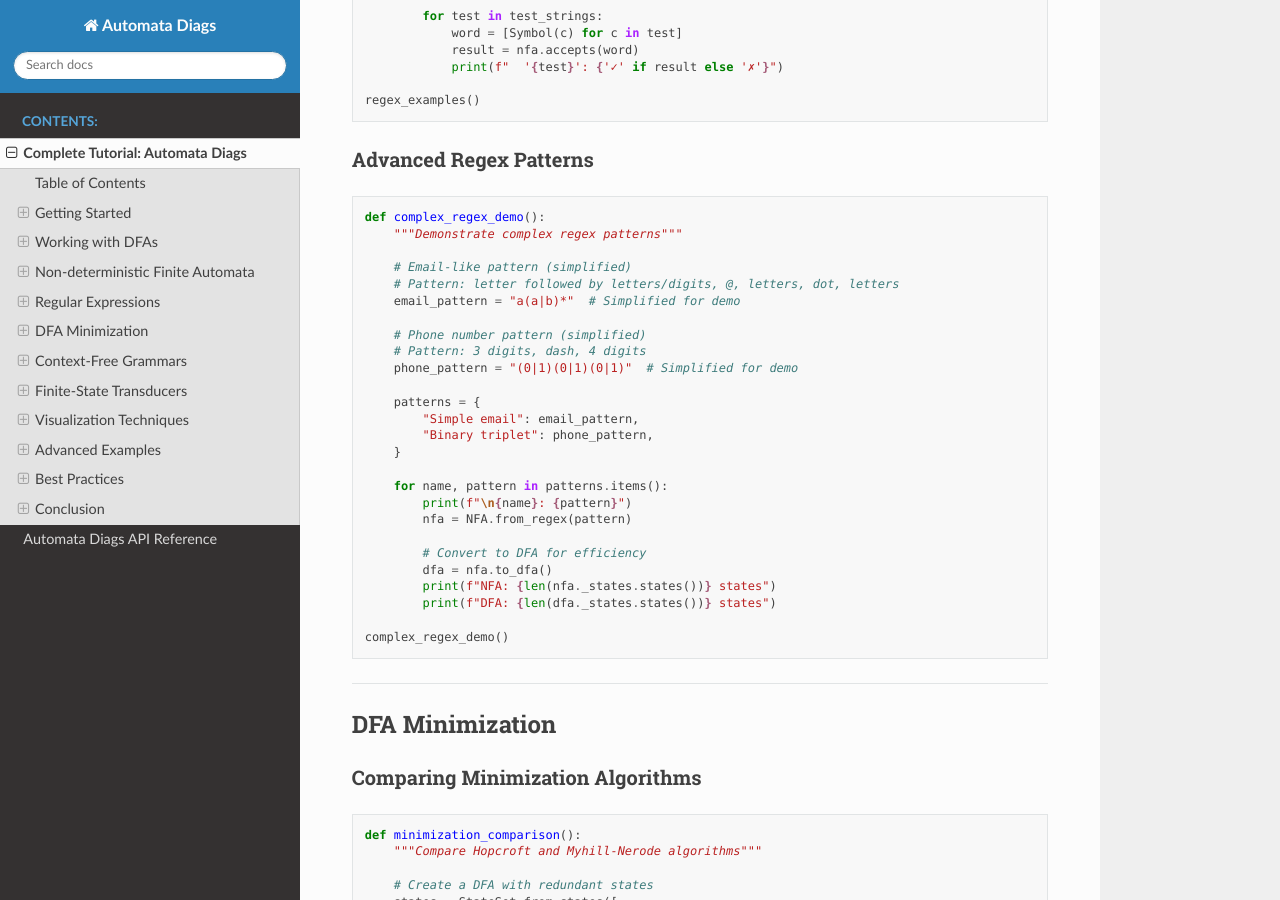
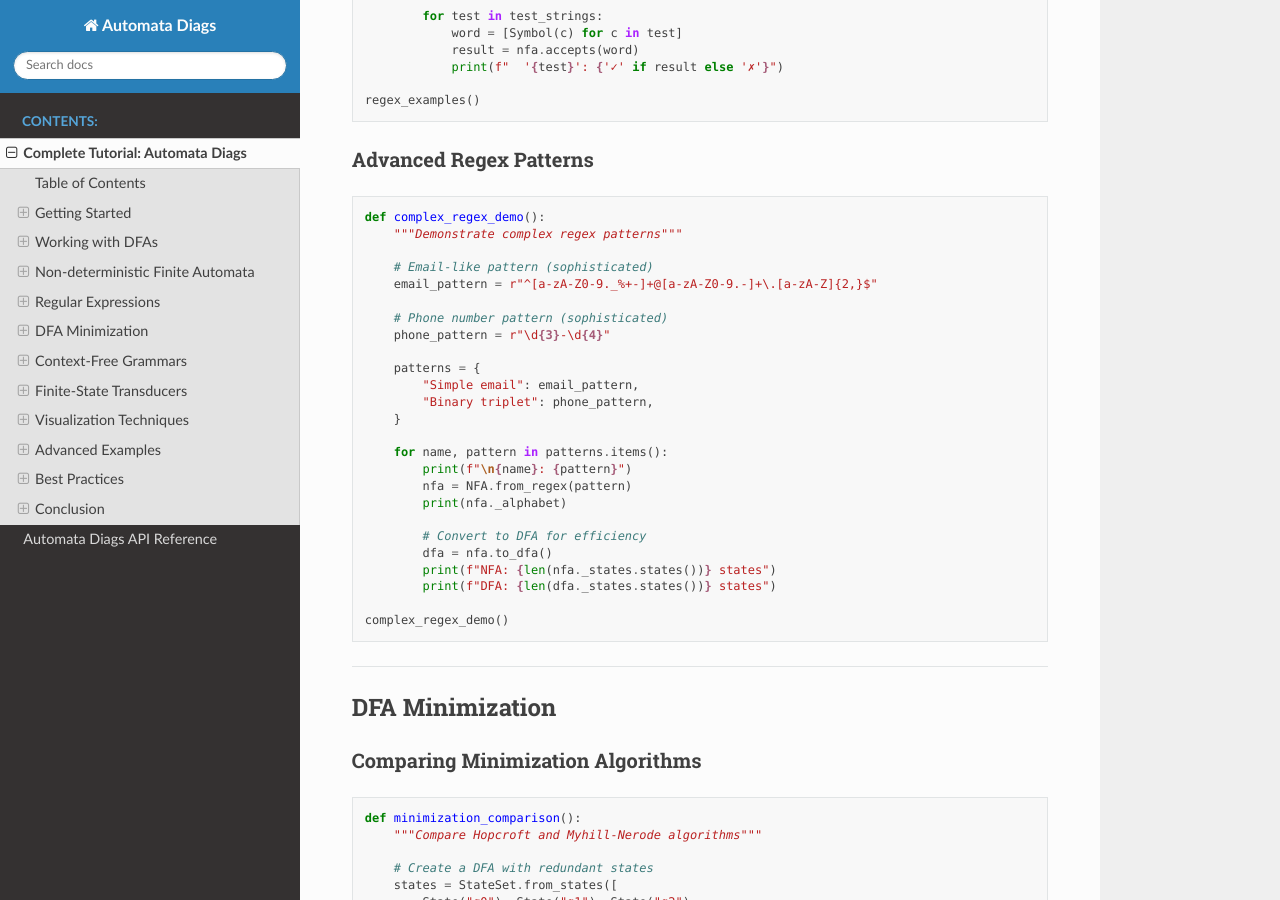
Before and after one commit to Ajodo-Godson/automata_diags, a Sphinx documentation site: the page built from docs/user_guide/complete_tutorial.md, in a window 1280 px wide and 900 px high, scrolled down 4405 px. Built offline with Sphinx 7.4.7 and the Read the Docs theme 3.1.0, drawn with Linux system fonts in a browser that asks for light colours.

Commit message:
small change

```diff
--- a/docs/user_guide/complete_tutorial.md
+++ b/docs/user_guide/complete_tutorial.md
@@ -247,13 +247,11 @@ regex_examples()
 def complex_regex_demo():
     """Demonstrate complex regex patterns"""
 
-    # Email-like pattern (simplified)
-    # Pattern: letter followed by letters/digits, @, letters, dot, letters
-    email_pattern = "a(a|b)*"  # Simplified for demo
+    # Email-like pattern (sophisticated)
+    email_pattern = r"^[a-zA-Z0-9._%+-]+@[a-zA-Z0-9.-]+\.[a-zA-Z]{2,}$"
 
-    # Phone number pattern (simplified)
-    # Pattern: 3 digits, dash, 4 digits
-    phone_pattern = "(0|1)(0|1)(0|1)"  # Simplified for demo
+    # Phone number pattern (sophisticated)
+    phone_pattern = r"\d{3}-\d{4}"
 
     patterns = {
         "Simple email": email_pattern,
@@ -263,6 +261,7 @@ def complex_regex_demo():
     for name, pattern in patterns.items():
         print(f"\n{name}: {pattern}")
         nfa = NFA.from_regex(pattern)
+        print(nfa._alphabet)
 
         # Convert to DFA for efficiency
         dfa = nfa.to_dfa()
```
